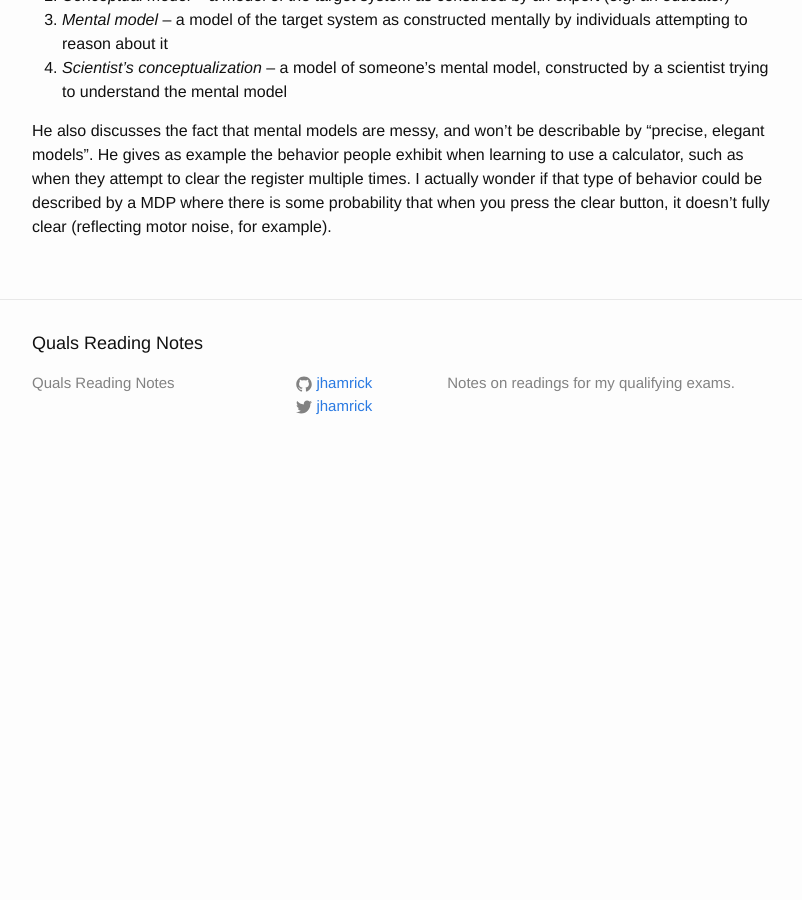
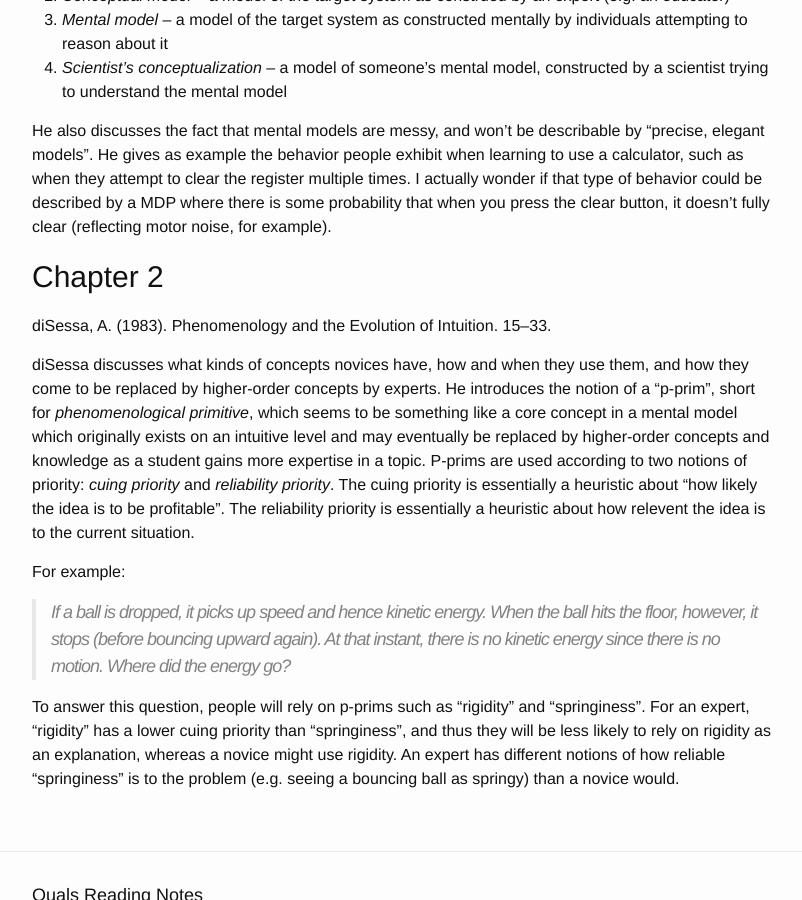
Before and after one commit to jhamrick/quals, a Jekyll site: the page built from _posts/2015-12-20-Gentner1983.md, in a window 1280 px wide and 900 px high, scrolled down 480 px. Shown: the whole window, without its empty margins (238-1040 px from the left). Built offline with Jekyll 4.4.1, drawn with Linux system fonts in a browser that asks for light colours; before the commit the page ends 957 px from its top, so only the background shows below that.

Commit message:
Add notes for Gentner1983 chapter 2

```diff
--- a/_posts/2015-12-20-Gentner1983.md
+++ b/_posts/2015-12-20-Gentner1983.md
@@ -21,3 +21,15 @@ Norman distinguishes between a few different types of models/systems:
 4. *Scientist's conceptualization* -- a model of someone's mental model, constructed by a scientist trying to understand the mental model
 
 He also discusses the fact that mental models are messy, and won't be describable by "precise, elegant models". He gives as example the behavior people exhibit when learning to use a calculator, such as when they attempt to clear the register multiple times. I actually wonder if that type of behavior could be described by a MDP where there is some probability that when you press the clear button, it doesn't fully clear (reflecting motor noise, for example).
+
+# Chapter 2
+
+diSessa, A. (1983). Phenomenology and the Evolution of Intuition. 15--33.
+
+diSessa discusses what kinds of concepts novices have, how and when they use them, and how they come to be replaced by higher-order concepts by experts. He introduces the notion of a "p-prim", short for *phenomenological primitive*, which seems to be something like a core concept in a mental model which originally exists on an intuitive level and may eventually be replaced by higher-order concepts and knowledge as a student gains more expertise in a topic. P-prims are used according to two notions of priority: *cuing priority* and *reliability priority*. The cuing priority is essentially a heuristic about "how likely the idea is to be profitable". The reliability priority is essentially a heuristic about how relevent the idea is to the current situation.
+
+For example:
+
+> If a ball is dropped, it picks up speed and hence kinetic energy. When the ball hits the floor, however, it stops (before bouncing upward again). At that instant, there is no kinetic energy since there is no motion. Where did the energy go?
+
+To answer this question, people will rely on p-prims such as "rigidity" and "springiness". For an expert, "rigidity" has a lower cuing priority than "springiness", and thus they will be less likely to rely on rigidity as an explanation, whereas a novice might use rigidity. An expert has different notions of how reliable "springiness" is to the problem (e.g. seeing a bouncing ball as springy) than a novice would.
```
